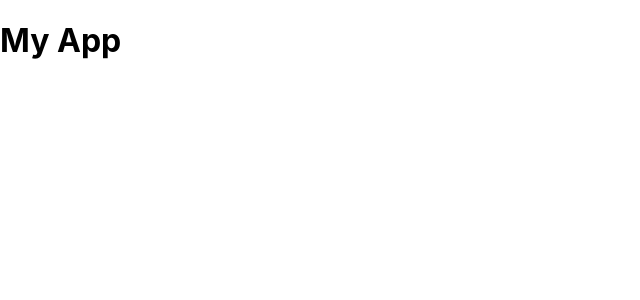
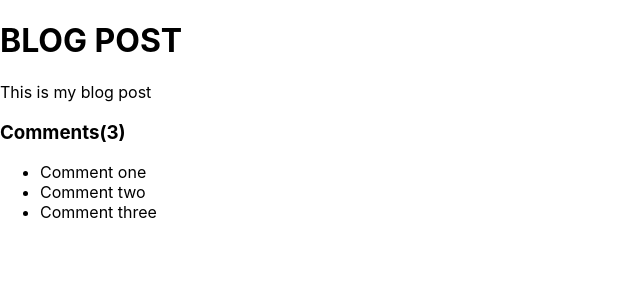
Before and after one commit to kamil3397/react-feedback-app, a React (Create React App) app: page / in a window 1280 px wide. Shown: the top 300 px of the page, without its empty margins (0-640 px from the left). Built offline with nearby package versions, Linux system fonts and the light colour scheme.

Commit message:
mapping through comments

```diff
--- a/src/App.js
+++ b/src/App.js
@@ -2,9 +2,25 @@
 import './App.css'
 
 function App() {
+  const title = 'Blog Post'
+  const body = 'This is my blog post'
+  const comments = [
+    { id: 1, text: 'Comment one' },
+    { id: 2, text: 'Comment two' },
+    { id: 3, text: 'Comment three' },
+  ]
   return (
     <dic className="container">
-      <h1>My App</h1>
+      <h1>{title.toUpperCase()}</h1>
+      <p>{body}</p>
+      <div className="comments">
+        <h3>Comments({comments.length})</h3>
+        <ul>
+          {comments.map((comment, index) => (
+            <li key={index}>{comment.text}</li>
+          ))}
+        </ul>
+      </div>
     </dic>
   )
 }
```
